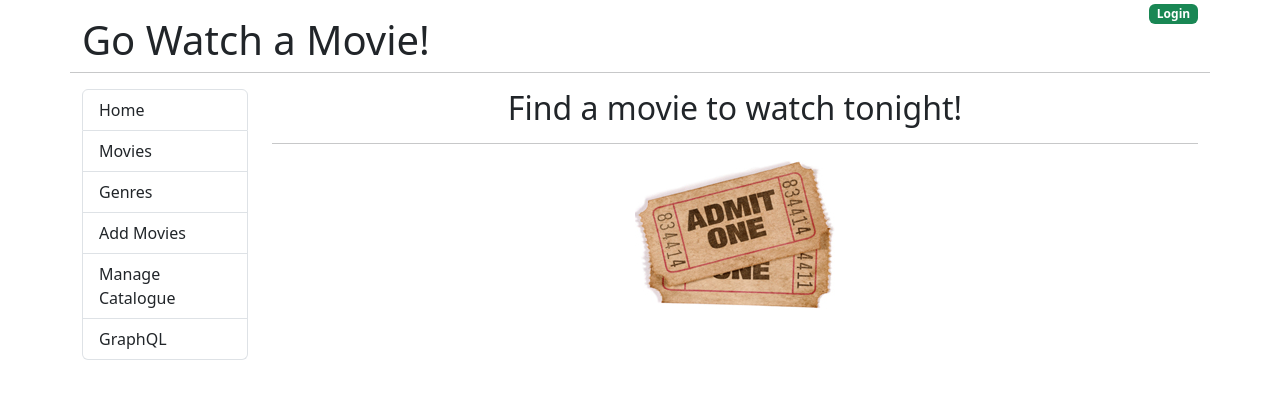
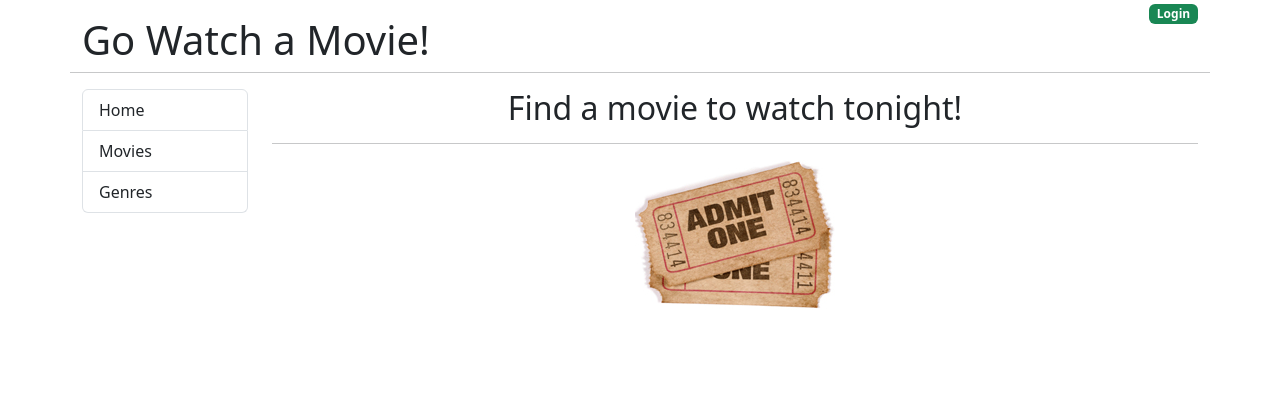
Before and after one commit to ssr0016/go-movies, a React (Create React App) app: page / in a window 1280 px wide. Shown: the top 398 px of the page. Built offline with nearby package versions, Linux system fonts and the light colour scheme.

Commit message:
setting up user login and working on the login button

```diff
--- a/src/App.js
+++ b/src/App.js
@@ -1,6 +1,8 @@
 import { Link, Outlet } from "react-router-dom";
+import React, { useState } from "react";
+function App() {
+  const [jwtToken, setJwtToken] = useState("");
 
-function App() {
   return (
     <div className="container">
       <div className="row">
@@ -8,9 +10,15 @@
           <h1 className="mt-3">Go Watch a Movie!</h1>
         </div>
         <div className="col text-end">
+          {jwtToken === "" ? (
             <Link to="/login">
               <span className="badge bg-success">Login</span>
             </Link>
+          ) : (
+            <a href="#!">
+              <span className="badge bg-danger">Logout</span>
+            </a>
+          )}
         </div>
         <hr className="mb-3"></hr>
       </div>
@@ -34,6 +42,8 @@
               >
                 Genres
               </Link>
+              {jwtToken !== "" && (
+                <>
                   <Link
                     to="/admin/movie/0"
                     className="list-group-item list-group-item-action"
@@ -52,6 +62,8 @@
                   >
                     GraphQL
                   </Link>
+                </>
+              )}
             </div>
           </nav>
         </div>
```
Lines whose indentation alone changed are shown as unchanged.
